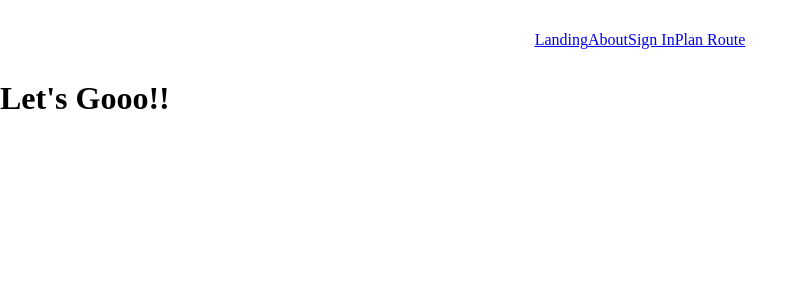
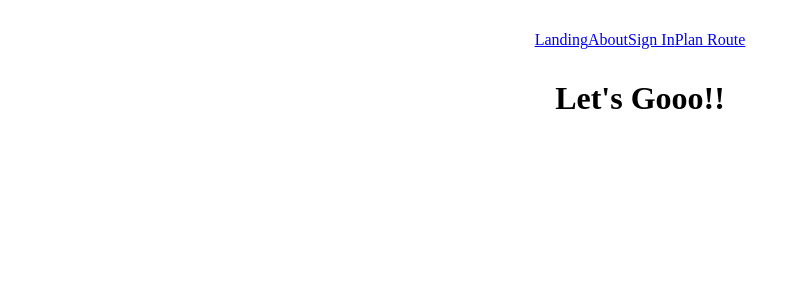
Before and after one commit to norrinRadd8/bike-buddy-2.0, a React (Create React App) app in the folder bike-buddy-2.0/: page / in a window 1280 px wide. Shown: the top 300 px of the page, without its empty margins (0-808 px from the left). Built offline with nearby package versions, Linux system fonts and the light colour scheme.

Commit message:
centered h1

```diff
--- a/bike-buddy-2.0/src/index.css
+++ b/bike-buddy-2.0/src/index.css
@@ -28,3 +28,8 @@ header {
  align-items: center;
  text-decoration: none;
 }
+
+h1 {
+  display: flex;
+  justify-content: center;
+}
```
